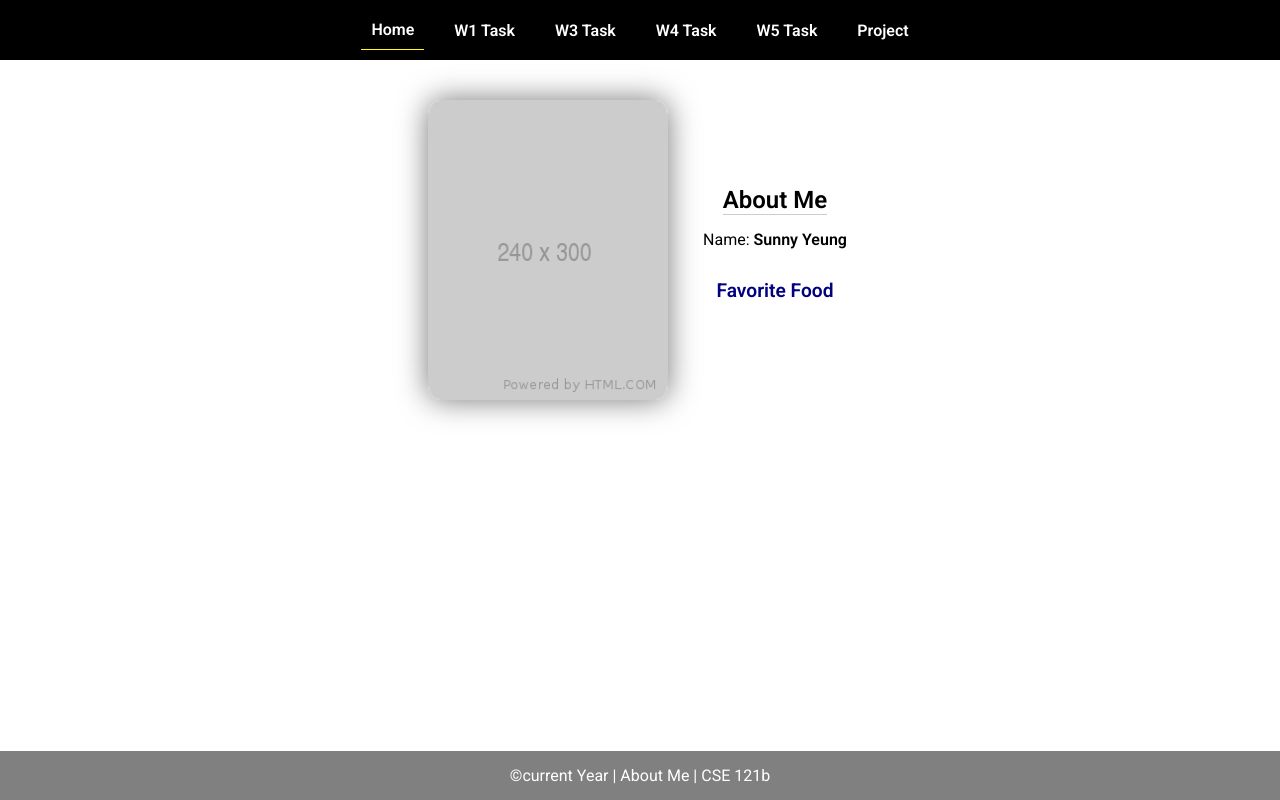
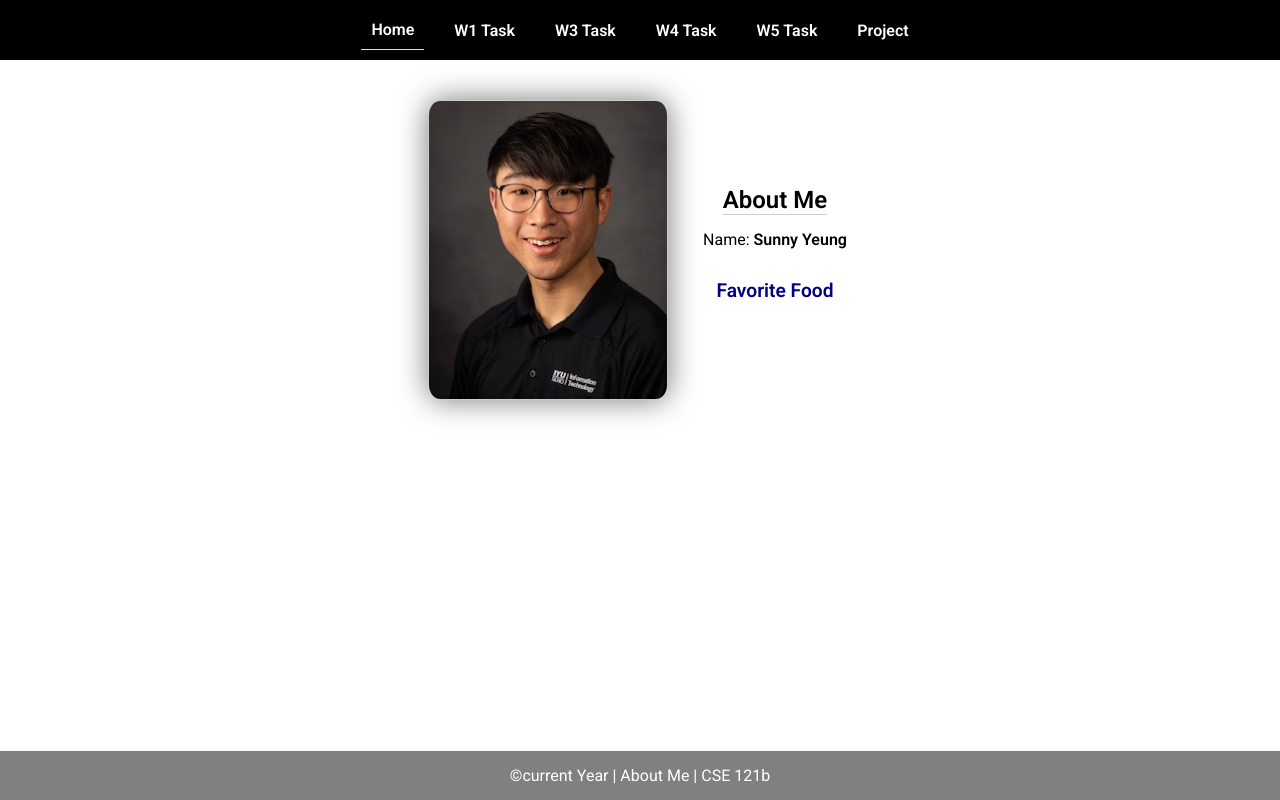
Before and after one commit to sunnyyy7/cse121b_sessionA, a plain HTML site: page index.html in a window 1280 px wide. Drawn offline with Linux system fonts and the light colour scheme.

Commit message:
updated profile picture

```diff
--- a/index.html
+++ b/index.html
@@ -26,7 +26,7 @@
   </nav>
   <main id="home">
     <picture>
-      <img src="images/placeholder.png" alt="Placeholder Image">
+      <img src="images/IMG_1204 copy.jpg" alt="Placeholder Image">
     </picture>
     <section>
       <h1>About Me</h1>
```
